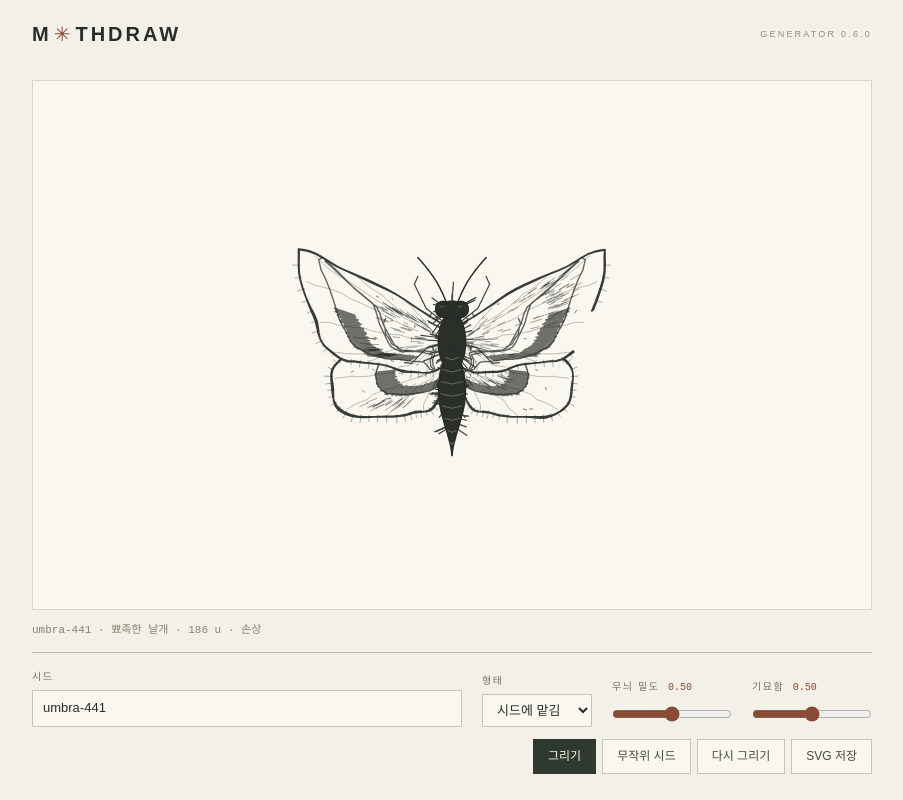
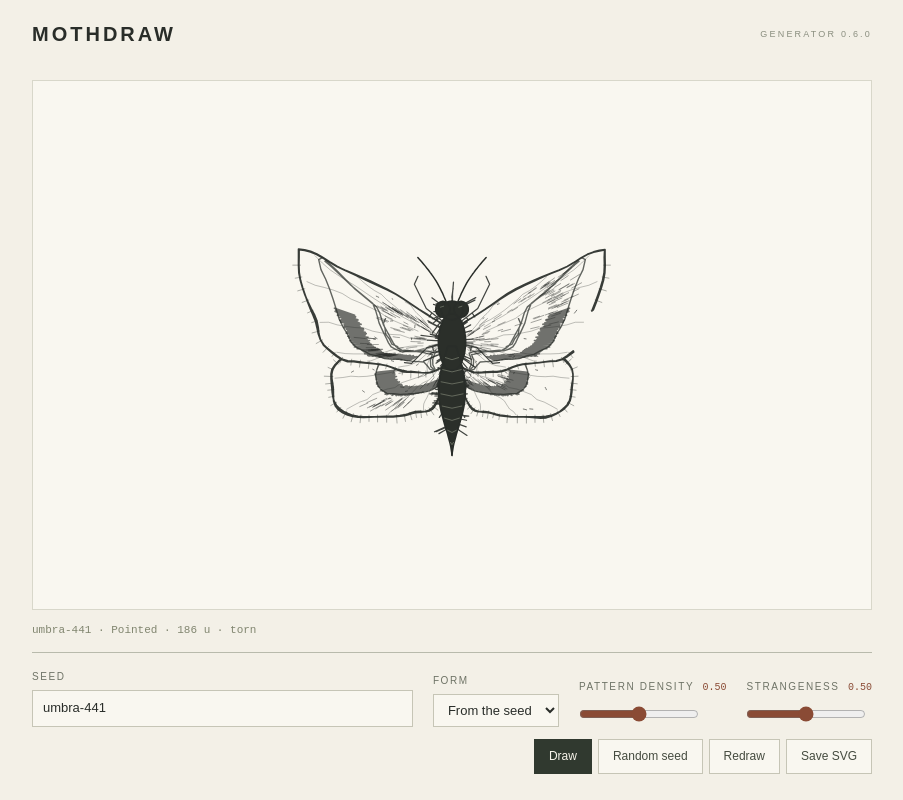
Before and after one commit to seungjae99/mothdraw, a website built with Vite: page index.html in a window 1280 px wide. Shown: the whole page, without its empty margins (188-1091 px from the left). Built offline with nearby package versions, Linux system fonts and the light colour scheme.

Commit message:
feat(ui): put the interface in English and set the brand in plain type
Labels, buttons, family names, the status line, error messages and the
figure's own aria-label all read in English, and the document language
says so. The asterisk standing in for the O in the wordmark is gone; the
dial comparison figure follows the new control names.

```diff
--- a/index.html
+++ b/index.html
@@ -1,5 +1,5 @@
 <!doctype html>
-<html lang="ko">
+<html lang="en">
   <head>
     <meta charset="UTF-8" />
     <meta name="viewport" content="width=device-width, initial-scale=1.0" />
--- a/src/generator/family.ts
+++ b/src/generator/family.ts
@@ -1,6 +1,6 @@
 export const FAMILIES = ['rounded', 'pointed', 'swept', 'scalloped', 'tailed'] as const;
 export type Family = typeof FAMILIES[number];
 export const FAMILY_LABELS: Record<Family, string> = {
-  rounded: '둥근 날개', pointed: '뾰족한 날개', swept: '후퇴한 날개',
-  scalloped: '물결 날개', tailed: '긴 꼬리 날개',
+  rounded: 'Rounded', pointed: 'Pointed', swept: 'Swept',
+  scalloped: 'Scalloped', tailed: 'Tailed',
 };
--- a/src/generator/moth.ts
+++ b/src/generator/moth.ts
@@ -230,7 +230,7 @@ function tune(recipe: FamilyRecipe, dial: Dials): FamilyRecipe {
 
 export function generateMoth(input: string, choices?: Partial<MothOptions>): Moth {
   const seed = input.normalize('NFC').trim();
-  if (!seed || seed.length > 160) throw new Error('시드는 1~160자로 입력해주세요.');
+  if (!seed || seed.length > 160) throw new Error('Seed must be 1 to 160 characters.');
   const options = normalizeOptions(choices);
   const dial = dials(options);
   const structure = dice(seed, 'structure');
--- a/src/main.ts
+++ b/src/main.ts
@@ -10,37 +10,37 @@ import { readRequest, signature, writeRequest, type Request } from './ui/locatio
 const SEED_WORDS = ['nocturne', 'vesper', 'umbra', 'tenebra', 'cinder', 'noctua', 'velvet', 'ashen', 'lumen', 'hollow'];
 
 const app = document.querySelector<HTMLElement>('#app');
-if (!app) throw new Error('앱 루트 요소를 찾을 수 없습니다.');
+if (!app) throw new Error('App root element not found.');
 
 app.innerHTML = `
-  <header><span class="brand">M<span class="brand-star">✳</span>THDRAW</span><span class="edition">GENERATOR ${GENERATOR_VERSION}</span></header>
-  <div class="figure" id="figure" title="눌러서 바로 완성"></div>
+  <header><span class="brand">MOTHDRAW</span><span class="edition">GENERATOR ${GENERATOR_VERSION}</span></header>
+  <div class="figure" id="figure" title="Click to finish the drawing"></div>
   <p class="status" id="status" aria-live="polite"></p>
   <form class="console" autocomplete="off">
     <div class="field seed">
-      <label for="seed">시드</label>
-      <input id="seed" name="seed" type="text" maxlength="160" placeholder="아무 문자열" required>
+      <label for="seed">Seed</label>
+      <input id="seed" name="seed" type="text" maxlength="160" placeholder="any text" required>
     </div>
     <div class="field">
-      <label for="form">형태</label>
+      <label for="form">Form</label>
       <select id="form" name="form">
-        <option value="any">시드에 맡김</option>
+        <option value="any">From the seed</option>
         ${FAMILIES.map(family => `<option value="${family}">${FAMILY_LABELS[family]}</option>`).join('')}
       </select>
     </div>
     <div class="field">
-      <label for="density">무늬 밀도 <output for="density" id="density-value"></output></label>
+      <label for="density">Pattern density <output for="density" id="density-value"></output></label>
       <input id="density" name="density" type="range" min="0" max="1" step="0.01">
     </div>
     <div class="field">
-      <label for="strange">기묘함 <output for="strange" id="strange-value"></output></label>
+      <label for="strange">Strangeness <output for="strange" id="strange-value"></output></label>
       <input id="strange" name="strange" type="range" min="0" max="1" step="0.01">
     </div>
     <div class="actions">
-      <button type="submit" class="primary">그리기</button>
-      <button type="button" id="shuffle">무작위 시드</button>
-      <button type="button" id="replay">다시 그리기</button>
-      <button type="button" id="save">SVG 저장</button>
+      <button type="submit" class="primary">Draw</button>
+      <button type="button" id="shuffle">Random seed</button>
+      <button type="button" id="replay">Redraw</button>
+      <button type="button" id="save">Save SVG</button>
     </div>
   </form>`;
 
@@ -94,7 +94,7 @@ function draw(request: Request): void {
   try {
     moth = generateMoth(request.seed, request.options);
   } catch (failure) {
-    status.textContent = failure instanceof Error ? failure.message : '시드를 확인해주세요.';
+    status.textContent = failure instanceof Error ? failure.message : 'Check the seed.';
     return;
   }
   drawing?.cancel();
@@ -103,8 +103,8 @@ function draw(request: Request): void {
   writeRequest(request);
   const pairs = moth.wings.length / 2;
   status.textContent = `${moth.seed} · ${FAMILY_LABELS[moth.family]} · ${moth.wingspan.toFixed(0)} u`
-    + (pairs === 2 ? '' : ` · 날개 ${pairs}쌍`)
-    + (moth.torn.some(Boolean) ? ' · 손상' : '');
+    + (pairs === 2 ? '' : ` · ${pairs} wing pairs`)
+    + (moth.torn.some(Boolean) ? ' · torn' : '');
   saveButton.disabled = true;
   drawing = drawMoth(figure, moth, () => { saveButton.disabled = false; });
 }
--- a/src/render/svg.ts
+++ b/src/render/svg.ts
@@ -92,7 +92,7 @@ export function inkPlan(moth: Moth): readonly InkLayer[] {
 
 /** Wraps figure content in the shared frame, so static and animated views match. */
 export function inkFrame(moth: Moth, content: string): string {
-  return `<svg xmlns="http://www.w3.org/2000/svg" viewBox="${VIEW_BOX}" role="img" aria-label="나방 ${moth.family} 표본">`
+  return `<svg xmlns="http://www.w3.org/2000/svg" viewBox="${VIEW_BOX}" role="img" aria-label="${moth.family} moth specimen">`
     + `<g transform="${ORIGIN}" stroke="${INK}" stroke-width="1.1" stroke-linejoin="round" stroke-linecap="round">`
     + `${content}</g></svg>`;
 }
@@ -115,7 +115,7 @@ export function renderMoth(moth: Moth, mode: RenderMode = 'pattern'): string {
   const antennae = group(moth.antennae, 'fill="none" stroke-width="0.9"');
   const bodyFill = mode === 'structure' ? STRUCTURE_BODY : INK;
   const body = moth.body.map(shape => `<path d="${subpath(shape, true)}" fill="${bodyFill}"/>`).join('');
-  const label = `나방 ${moth.family} ${mode === 'silhouette' ? '실루엣' : '구조'}`;
+  const label = `${moth.family} moth ${mode === 'silhouette' ? 'silhouette' : 'wing structure'}`;
   return `<svg xmlns="http://www.w3.org/2000/svg" viewBox="${VIEW_BOX}" role="img" aria-label="${label}">`
     + `<g transform="${ORIGIN}" stroke="${INK}" stroke-width="1.1" stroke-linejoin="round" stroke-linecap="round">`
     + `${wings}${bristles}${antennae}${body}</g></svg>`;
--- a/src/style.css
+++ b/src/style.css
@@ -6,7 +6,7 @@ html,body{height:100%}body{margin:0}
 /* Close to the figure's own 340x260, so the specimen fills the frame. */
 main{height:100dvh;max-width:920px;margin:auto;padding:0 40px 26px;display:flex;flex-direction:column;gap:12px}
 header{flex:none;display:flex;justify-content:space-between;align-items:center;height:68px}
-.brand{font-size:20px;font-weight:700;letter-spacing:3px}.brand-star{color:#8a4b35;margin:0 2px}
+.brand{font-size:20px;font-weight:700;letter-spacing:3px}
 .edition{font-size:9px;letter-spacing:2.2px;color:#8b8f80}
 
 .figure{flex:1 1 auto;min-height:0;background:#f9f7f0;border:1px solid #d8d7ca;cursor:pointer}
```
Also changed, not shown: scripts/export-docs.mjs (+4 -4 lines), docs/dials.svg, docs/drawing.svg, docs/gallery/nocturne-001.svg, docs/gallery/nocturne-045.svg, docs/gallery/nocturne-064.svg, docs/gallery/nocturne-069.svg, docs/gallery/nocturne-070.svg.
